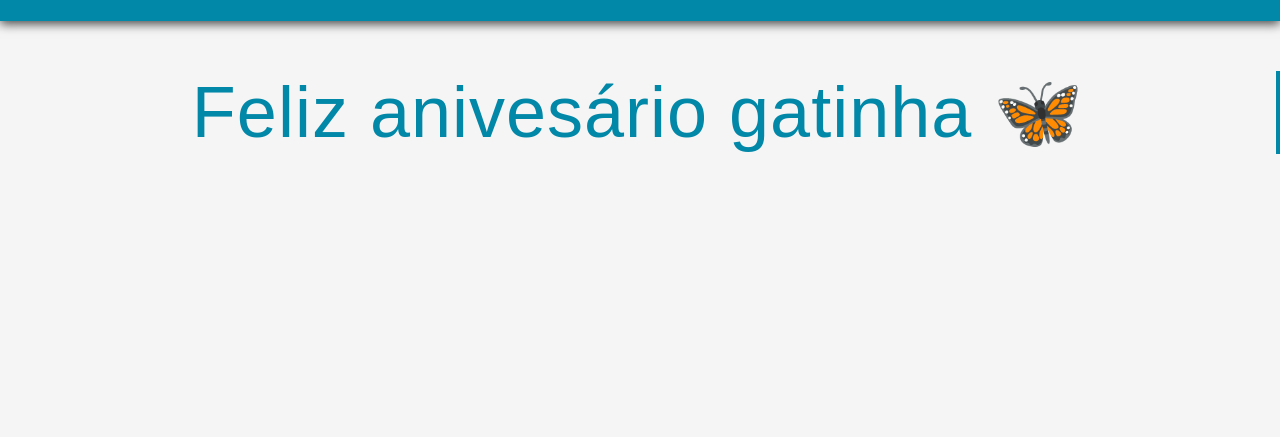
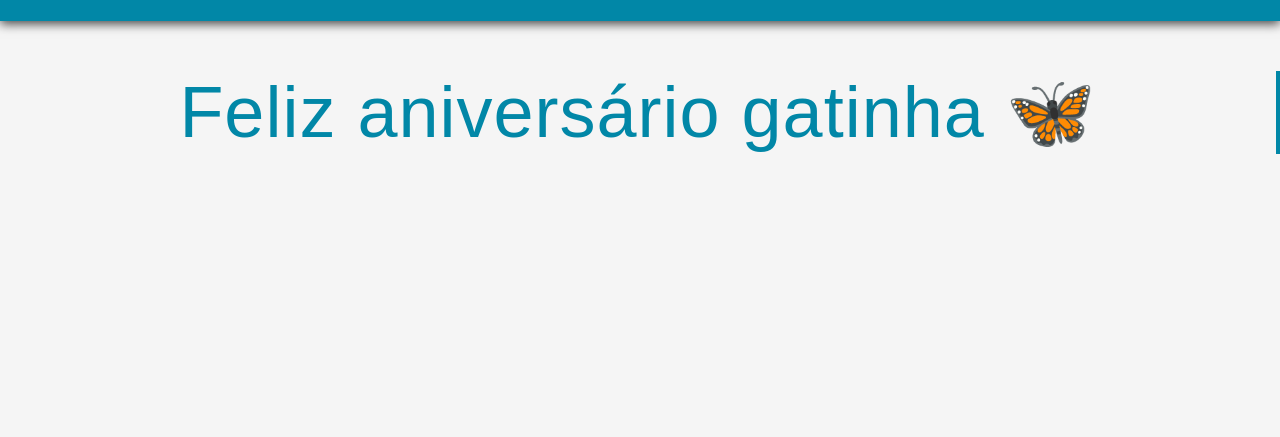
Before and after one commit to Joao-Pedro-Pereira-do-Nascimento/M-Eduarda, a plain HTML site: page index.html in a window 1280 px wide. Shown: the part 75-512 px from the top of the page. Drawn offline with nearby package versions, Linux system fonts and the light colour scheme; files whose address does not match are found by name; a web font is replaced by a local one.

Commit message:
Finalização

```diff
--- a/index.html
+++ b/index.html
@@ -42,7 +42,7 @@
 
     </header>
     <div class="animacao-texto">
-        <p>Feliz anivesário gatinha 🦋</p>
+        <p>Feliz aniversário gatinha 🦋</p>
         <br><br> <br> <br> <br>
 
 
```
